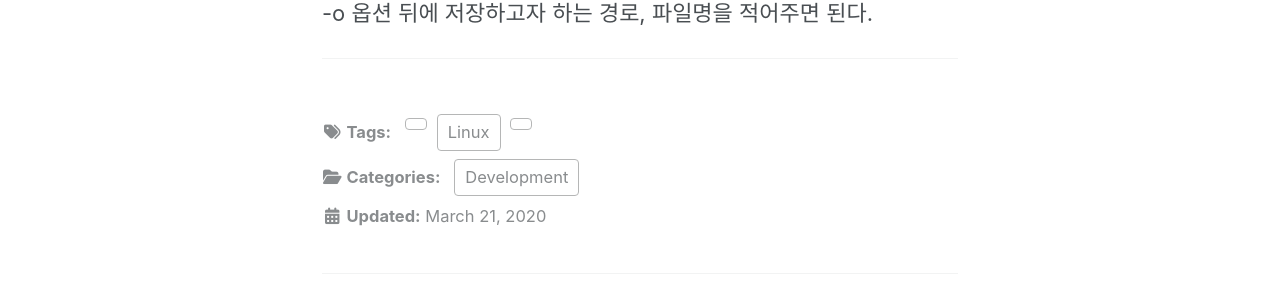
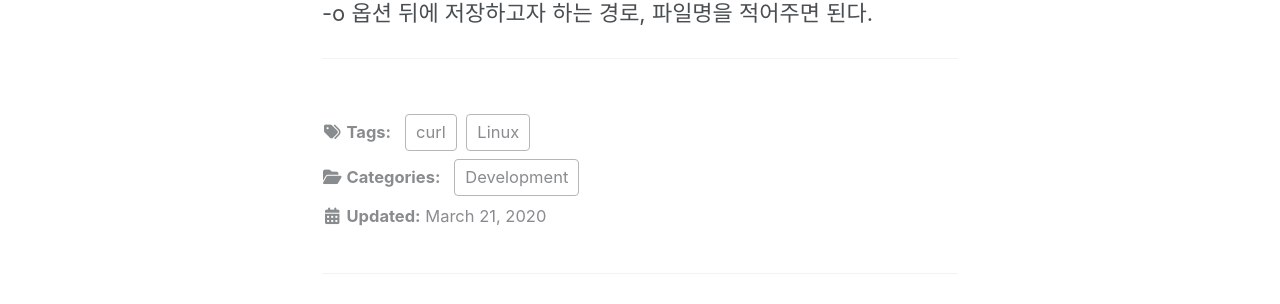
Before and after one commit to moon1z10/moon1z10.github.io, a Jekyll site: the page built from _posts/2020-03-21-Develop-curl_pdf_download.md, in a window 1280 px wide and 900 px high. Shown: the part 396-700 px from the top of the window. Built offline with Jekyll 4.4.1, drawn with Linux system fonts in a browser that asks for light colours; cached includes are drawn as plain includes; nearby versions of some CDN libraries; comment, search, counter and statistics services are not loaded.

Commit message:
update tags

```diff
--- a/_posts/2020-03-21-Develop-curl_pdf_download.md
+++ b/_posts/2020-03-21-Develop-curl_pdf_download.md
@@ -9,7 +9,8 @@ toc_label : "페이지 목차"
 categories:
   - Development
 tags:
-  - Linux, curl
+  - Linux
+  - curl
 last_modified_at: 2020-03-21T13:42:00-00:00
 ---
 ------------
```
